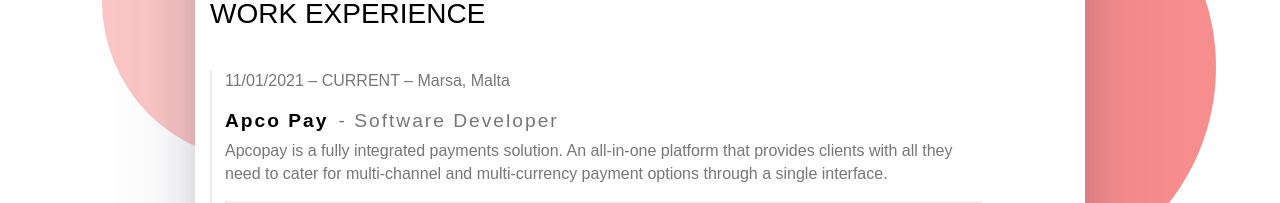
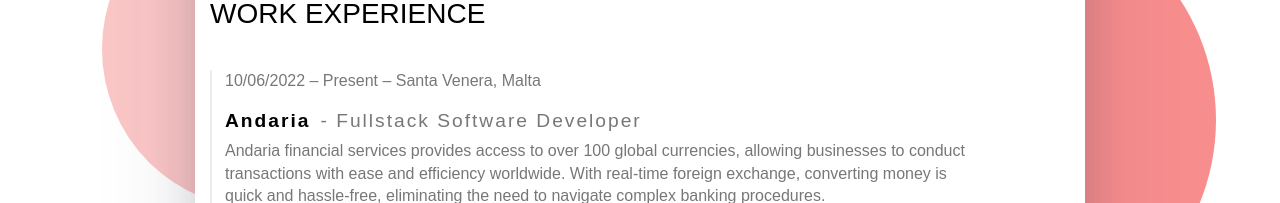
Before and after one commit to FrankanTech/FrankanPortfolio-main, a React (Create React App) app: page /Resume in a window 1280 px wide. Shown: the part 597-800 px from the top of the page. Built offline with nearby package versions, Linux system fonts and the light colour scheme.

Commit message:
Added new work

```diff
--- a/src/Components/AboutComp/Timeline.js
+++ b/src/Components/AboutComp/Timeline.js
@@ -9,6 +9,16 @@ export default class Timeline extends Component {
         <div className='container'>
         <h1>My Journey</h1>
         <div className="timeline">
+        <div data-aos="fade-left" className="container right">
+                <div className="content">
+                <div className='content-title'>
+                        <h2>2022</h2>
+                        <h4>-</h4>
+                        <h3>Andaria</h3>
+                    </div>
+                <p>Started working with Andaria Financial services as a Fullstack Software Developer.</p>
+                </div>
+            </div>
             <div data-aos="fade-right" className="container left">
                 <div className="content">
                     <div className='content-title'>
--- a/src/Components/ResumeComp/Resume.js
+++ b/src/Components/ResumeComp/Resume.js
@@ -21,7 +21,43 @@ export default class Resume extends Component {
             <div className='spacer'></div>
             <h3>WORK EXPERIENCE</h3>
             <Work
-            WorkDate="11/01/2021 – CURRENT – Marsa, Malta"
+            WorkDate="10/06/2022 – Present – Santa Venera, Malta"
+            WorkTitle="Andaria" WorkPos="Fullstack Software Developer"
+            WorkDesc="Andaria financial services provides access to over 100 global currencies, allowing businesses to conduct transactions with ease and efficiency worldwide. With real-time foreign exchange, converting money is quick and hassle-free, eliminating the need to navigate complex banking procedures."
+            Skills =
+            {
+                [{Key: 1, Title:"Asp.Net", List:[
+                "Implementing REST API services, for client and internal use.",
+                "Integrated Azure services, such as key vault to be used to access sensitive information.",
+                "Integrated EF Core, along with migration of database to keep the database up to date.",
+                "Designed the test cases for pre deployment.",
+                "Implemented Microservices such as Azure Functions."
+                ]},
+
+                {Key: 2,Title:"DevOps", List:[
+                "Implemented the Azure Pipelines/Release for continuous integration deploy of the API and Azure Functions to Azure.",
+                "Implementing different release stages either for dev or production.",
+                "Deployed Nuget packages that are updated and used internally.",
+                "Automated build, testing and integration.",
+                "Configuring build pipelines before being released to production."]},
+
+                {Key: 3, Title:"Azure", List:[
+                "Deploying to App services, making sure that the app is up and running with the correct configurations.",
+                "Integrated application insights for additional logging of processes.",
+                "Using the Application management gateway to implement API services which connects third-party APIs to our internal API.",
+                "Using Azure functions to develop micro services",
+                "Using Logic apps to trigger the Azure functions, or to be triggered by Event grids",
+                "Managing SQL server database.",
+                "Securing sensitive information via Key vault"]},
+
+                {Key: 4,Title:"SQL", List:[
+                "Handling of SQL databases.",
+                "CRUD of tables and rows."
+                ]}]
+            }
+            />
+            <Work
+            WorkDate="11/01/2021 – 06/10/2022 – Marsa, Malta"
             WorkTitle="Apco Pay" WorkPos="Software Developer"
             WorkDesc="Apcopay is a fully integrated payments solution. An all-in-one platform that provides clients with all they need to cater for multi-channel and multi-currency payment options through a single interface."
             Skills =
--- a/src/Components/ResumeComp/ResumeMini.js
+++ b/src/Components/ResumeComp/ResumeMini.js
@@ -51,9 +51,18 @@ export default class ResumeMini extends Component {
             <svg xmlns="http://www.w3.org/2000/svg" width="16" height="16" fill="white" className="bi bi-calendar" viewBox="0 0 16 16">
               <path d="M3.5 0a.5.5 0 0 1 .5.5V1h8V.5a.5.5 0 0 1 1 0V1h1a2 2 0 0 1 2 2v11a2 2 0 0 1-2 2H2a2 2 0 0 1-2-2V3a2 2 0 0 1 2-2h1V.5a.5.5 0 0 1 .5-.5zM1 4v10a1 1 0 0 0 1 1h12a1 1 0 0 0 1-1V4H1z"/>
             </svg>
-            <span className="date"> January 2021 - Present</span>
+            <span className="date"> October 2022 - Present</span>
+            <h3>Fullstack Software Developer</h3>
+            <p>Working as a Fullstack Software Developer in the financial side, I implemented API for clients as well as using Azure cloud technologies.</p>
+            <span className="school">Andaria</span>
+            </div>
+            <div className="resume-item mb-4">
+            <svg xmlns="http://www.w3.org/2000/svg" width="16" height="16" fill="white" className="bi bi-calendar" viewBox="0 0 16 16">
+              <path d="M3.5 0a.5.5 0 0 1 .5.5V1h8V.5a.5.5 0 0 1 1 0V1h1a2 2 0 0 1 2 2v11a2 2 0 0 1-2 2H2a2 2 0 0 1-2-2V3a2 2 0 0 1 2-2h1V.5a.5.5 0 0 1 .5-.5zM1 4v10a1 1 0 0 0 1 1h12a1 1 0 0 0 1-1V4H1z"/>
+            </svg>
+            <span className="date"> January 2021 - October 2022</span>
             <h3>Software Developer</h3>
-            <p>Working as a Software Developer in the finance business. Mostly as a Back-End Developer, integrating APIs and integrating with third-party software.</p>
+            <p>Working as a Software Developer in the finance business. As a Back-End Developer I integrated APIs and third-party software.</p>
             <span className="school">Apco Pay</span>
             </div>
             <div className="resume-item mb-4">
```
